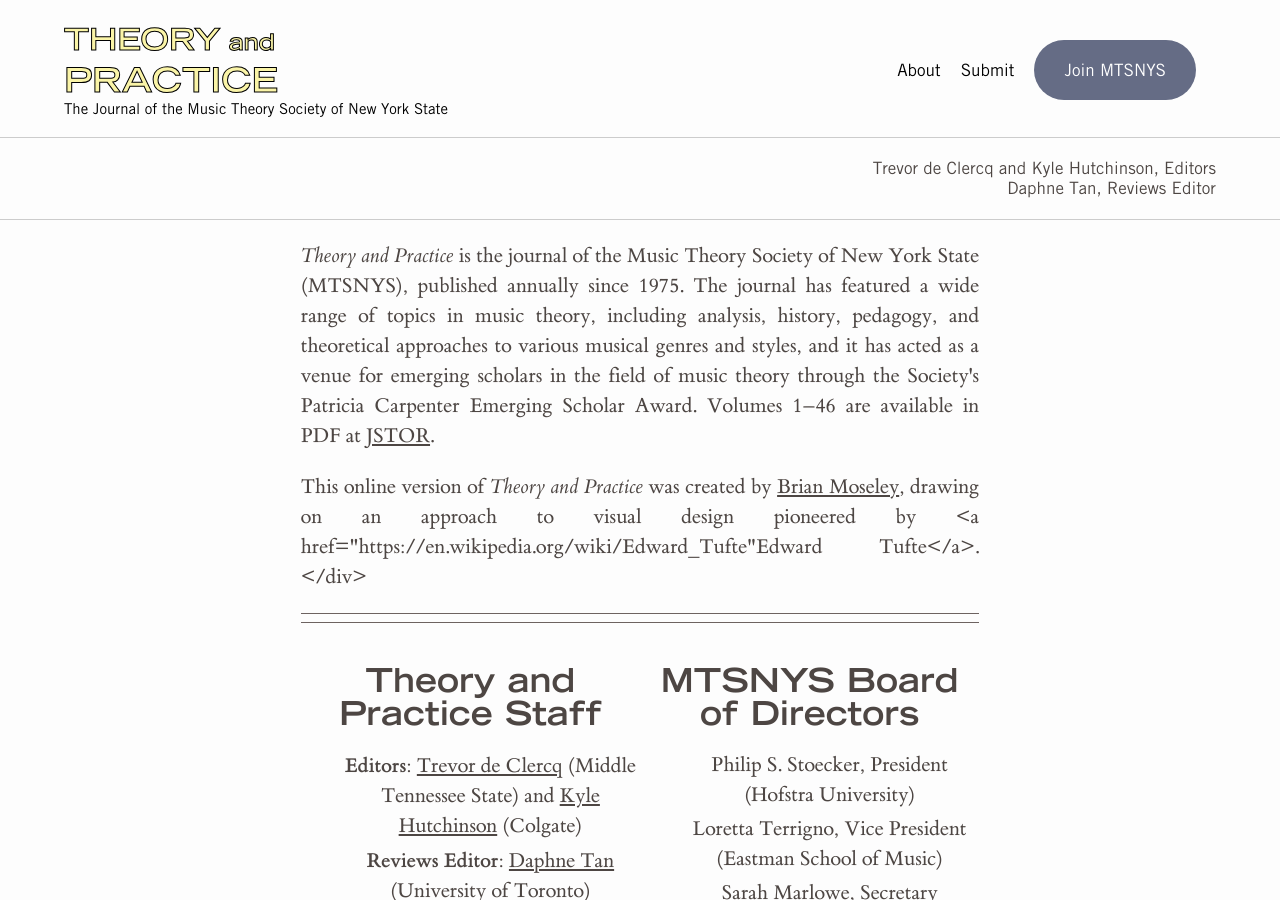
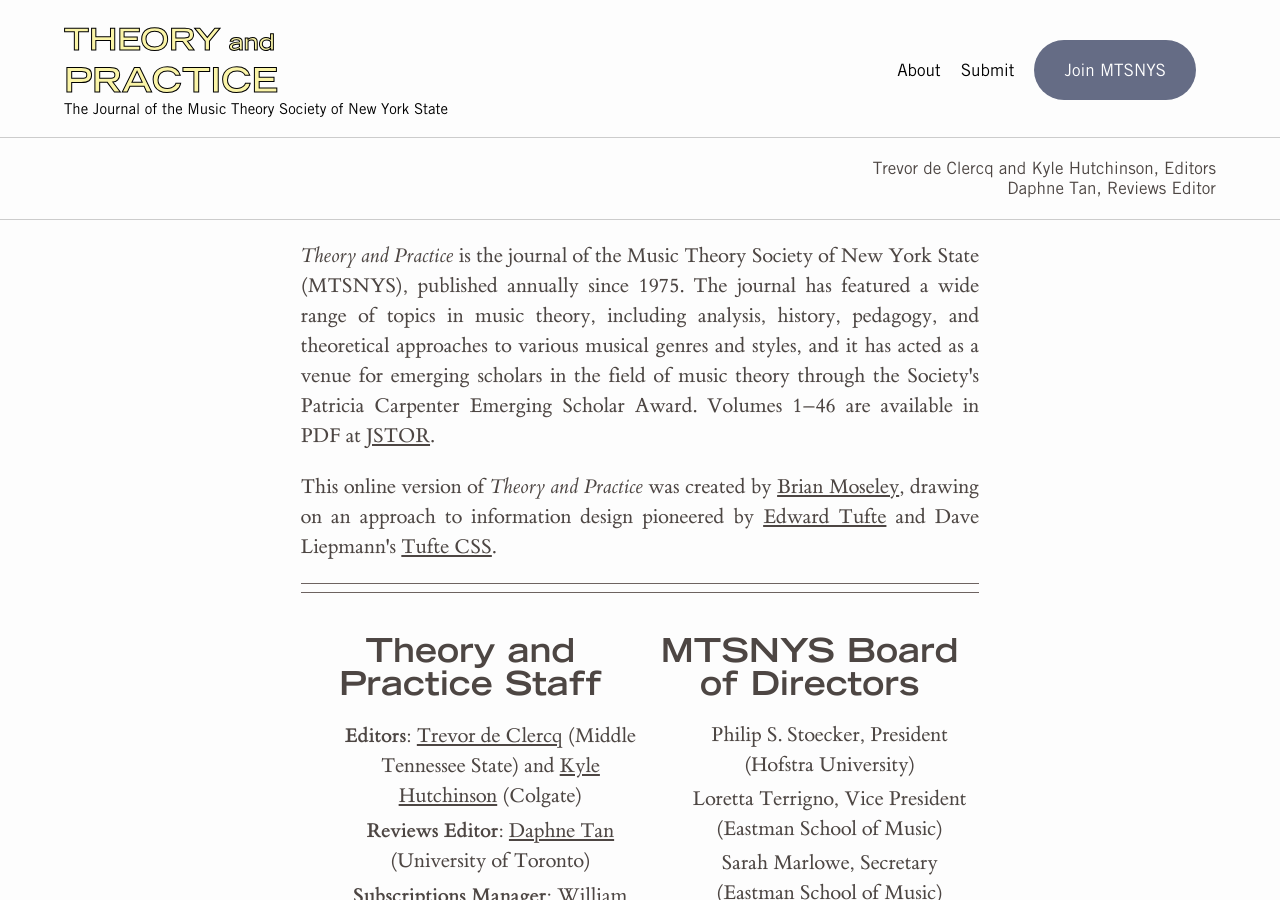
Before and after one commit to mtsnys/theory_and_practice, a Jekyll site: the page built from about.markdown, in a window 1280 px wide and 900 px high. Built offline with Jekyll 4.4.1, drawn with Linux system fonts in a browser that asks for light colours.

Commit message:
about page

```diff
--- a/about.markdown
+++ b/about.markdown
@@ -15,8 +15,7 @@
 <div>
   <p><em>Theory and Practice</em> is the journal of the Music Theory Society of New York State (MTSNYS), published annually since 1975. The journal has featured a wide range of topics in music theory, including analysis, history, pedagogy, and theoretical approaches to various musical genres and styles, and it has acted as a venue for emerging scholars in the field of music theory through the Society's Patricia Carpenter Emerging Scholar Award. Volumes 1–46 are available in PDF at <a href="https://www.jstor.org/journal/theorypractice">JSTOR</a>.
   </p>
-  <p>This online version of <em>Theory and Practice</em> was created by <a href="mailto:bmoseley@buffalo.edu">Brian Moseley</a>, drawing on an approach to visual design pioneered by <a href="https://en.wikipedia.org/wiki/Edward_Tufte"Edward Tufte</a>.
-</div>
+  <p>This online version of <em>Theory and Practice</em> was created by <a href="mailto:bmoseley@buffalo.edu">Brian Moseley</a>, drawing on an approach to information design pioneered by <a href="https://en.wikipedia.org/wiki/Edward_Tufte">Edward Tufte</a> and Dave Liepmann's <a href="https://edwardtufte.github.io/tufte-css/">Tufte CSS</a>.
 
 <hr>
 <hr>
```
